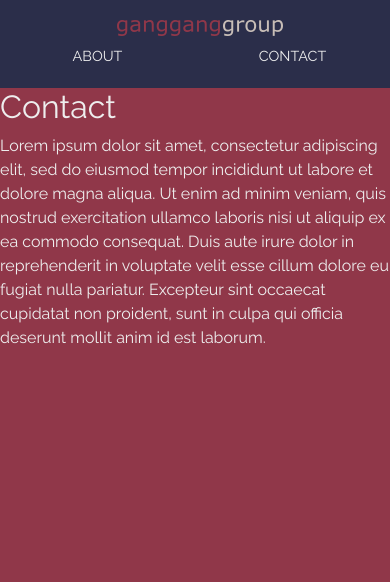
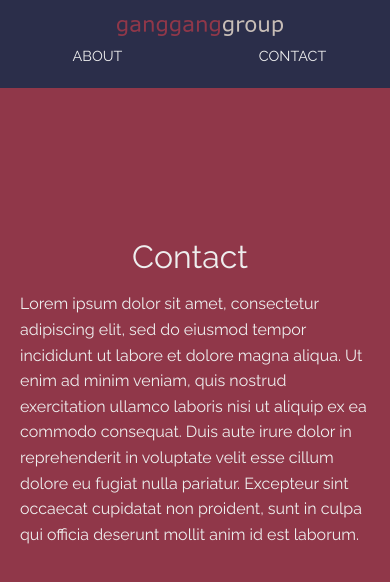
Before and after one commit to deleonanddeleon/family-tree-ggg, a React (Create React App) app: page /contact in a window 390 px wide. Shown: the top 582 px of the page. Built offline with nearby package versions, Linux system fonts and the light colour scheme.

Commit message:
Add styling to About and Contact pages

```diff
--- a/src/index.css
+++ b/src/index.css
@@ -125,6 +125,36 @@ section.hero a:hover {
   width: 16rem;
 }
 
+/* Main section */
+#main-doc {
+  padding: 20px;
+  width: 80vw;
+  margin: 57px auto 50px auto;
+  max-width: 640px;
+}
+
+.main-section {
+  margin: 10px auto;
+}
+.main-section h2 {
+  text-align: center;
+  margin: 0;
+}
+.main-section article {
+  margin-top: 15px;
+  margin-bottom: 25px;
+}
+
+p {
+  line-height: 1.6;
+  color: #eeeeee;
+}
+
+hr {
+  /* color: var(--color-turquoise); */
+  border-color: #903749;
+}
+
 @media only screen and (max-width: 576px) {
   nav {
     flex-direction: column;
@@ -160,6 +190,19 @@ section.hero a:hover {
     margin: 0 auto;
     max-width: 400px;
   }
+
+  #main-doc {
+    margin-left: 0px;
+    padding: 20px;
+    margin-bottom: 50px;
+    width: 100vw;
+    margin-top: 120px;
+    margin-right: 0;
+  }
+
+  .main-section > h2 {
+    margin-left: -10px;
+  }
 }
 
 /*# sourceMappingURL=index.css.map */
--- a/src/styles/index.scss
+++ b/src/styles/index.scss
@@ -142,6 +142,36 @@ section.hero {
   width: 16rem;
 }
 
+/* Main section */
+#main-doc {
+  padding: 20px;
+  width: 80vw;
+  margin:  57px auto 50px auto;
+  max-width: 640px;
+}
+
+.main-section {
+  margin: 10px auto;
+  h2 {
+    text-align: center;
+    margin: 0;
+  }
+  article {
+    margin-top: 15px;
+    margin-bottom:  25px;
+  }
+}
+
+p {
+  line-height: 1.6;
+  color: color-theme.$color-3;
+}
+
+hr {
+  /* color: var(--color-turquoise); */
+  border-color: color-theme.$color-2;
+}
+
 @media only screen and (max-width: 576px) {
   nav {
 		flex-direction: column;
@@ -177,4 +207,16 @@ section.hero {
     margin: 0 auto;
     max-width:  400px;
   }
+
+  #main-doc {
+    margin-left: 0px;
+    padding: 20px;
+    margin-bottom: 50px;
+    width: 100vw;
+    margin-top:  120px;
+    margin-right: 0;
+  }
+  .main-section > h2 {
+    margin-left: -10px;
+  }
 }
```
Also changed, not shown: 9 other files (tests, documents, lock files or other folders).
